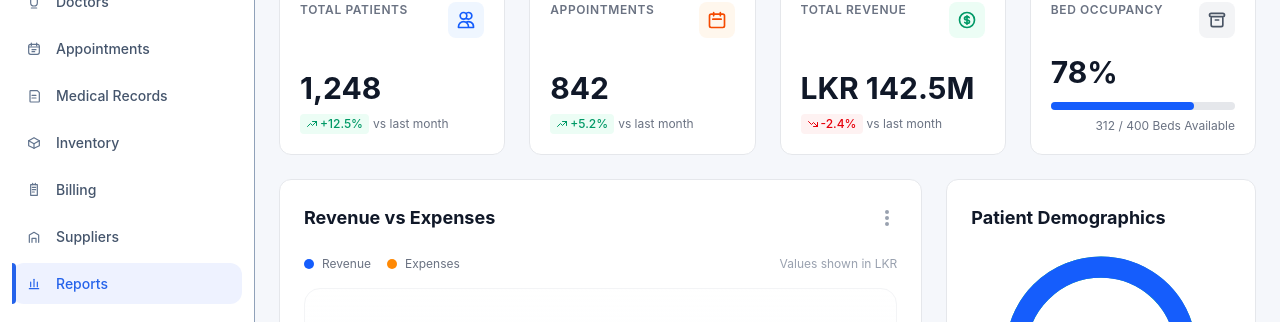
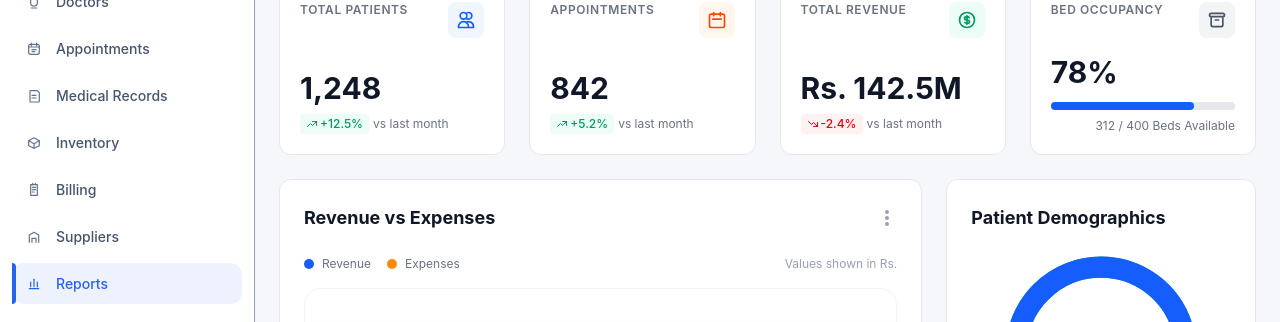
Before and after one commit to Chathurapadmal/Medixora, a Next.js app: page /reports in a window 1280 px wide. Shown: the part 221-543 px from the top of the page. Built offline with nearby package versions, Linux system fonts and the light colour scheme.

Commit message:
set currency to Rs.

```diff
--- a/pages/reports/index.tsx
+++ b/pages/reports/index.tsx
@@ -11,7 +11,7 @@ const revenueExpensesData = [
 ];
 
 function formatLkr(value: number) {
-  return `LKR ${new Intl.NumberFormat("en-LK", {
+  return `Rs. ${new Intl.NumberFormat("en-LK", {
     maximumFractionDigits: 0,
   }).format(value)}`;
 }
@@ -22,7 +22,7 @@ function formatCompactLkr(value: number) {
     maximumFractionDigits: value >= 1000000 ? 1 : 0,
   }).format(value);
 
-  return `LKR ${formatted}`;
+  return `Rs. ${formatted}`;
 }
 
 function RevenueExpenseChart() {
@@ -47,7 +47,7 @@ function RevenueExpenseChart() {
       <div className="mb-4 flex flex-wrap items-center gap-4 text-xs text-gray-500">
         <span className="flex items-center gap-2"><span className="h-2.5 w-2.5 rounded-full bg-blue-600" />Revenue</span>
         <span className="flex items-center gap-2"><span className="h-2.5 w-2.5 rounded-full bg-orange-400" />Expenses</span>
-        <span className="ml-auto text-gray-400">Values shown in LKR</span>
+        <span className="ml-auto text-gray-400">Values shown in Rs.</span>
       </div>
 
       <div className="relative flex-1 overflow-hidden rounded-2xl border border-gray-100 bg-gradient-to-b from-white to-slate-50/80">
```
